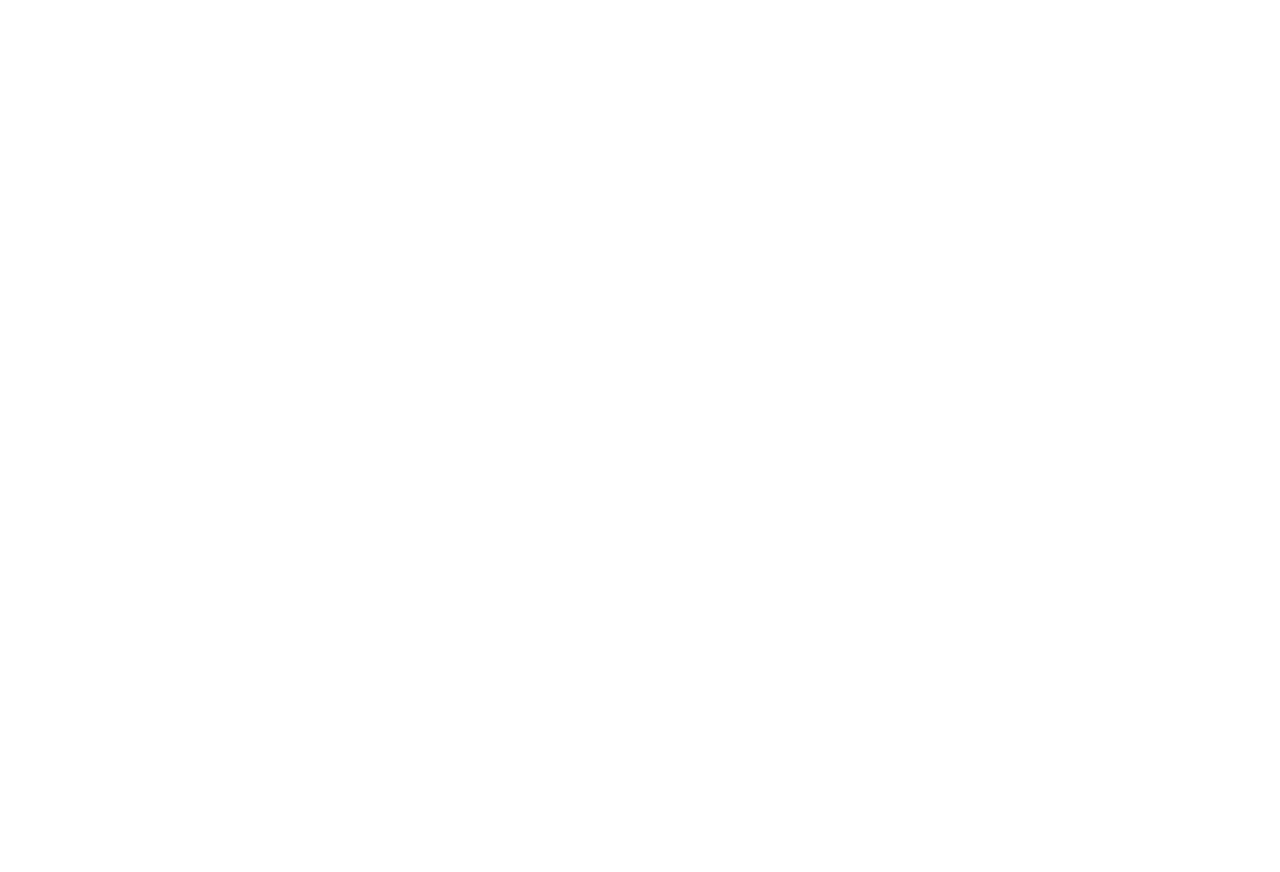
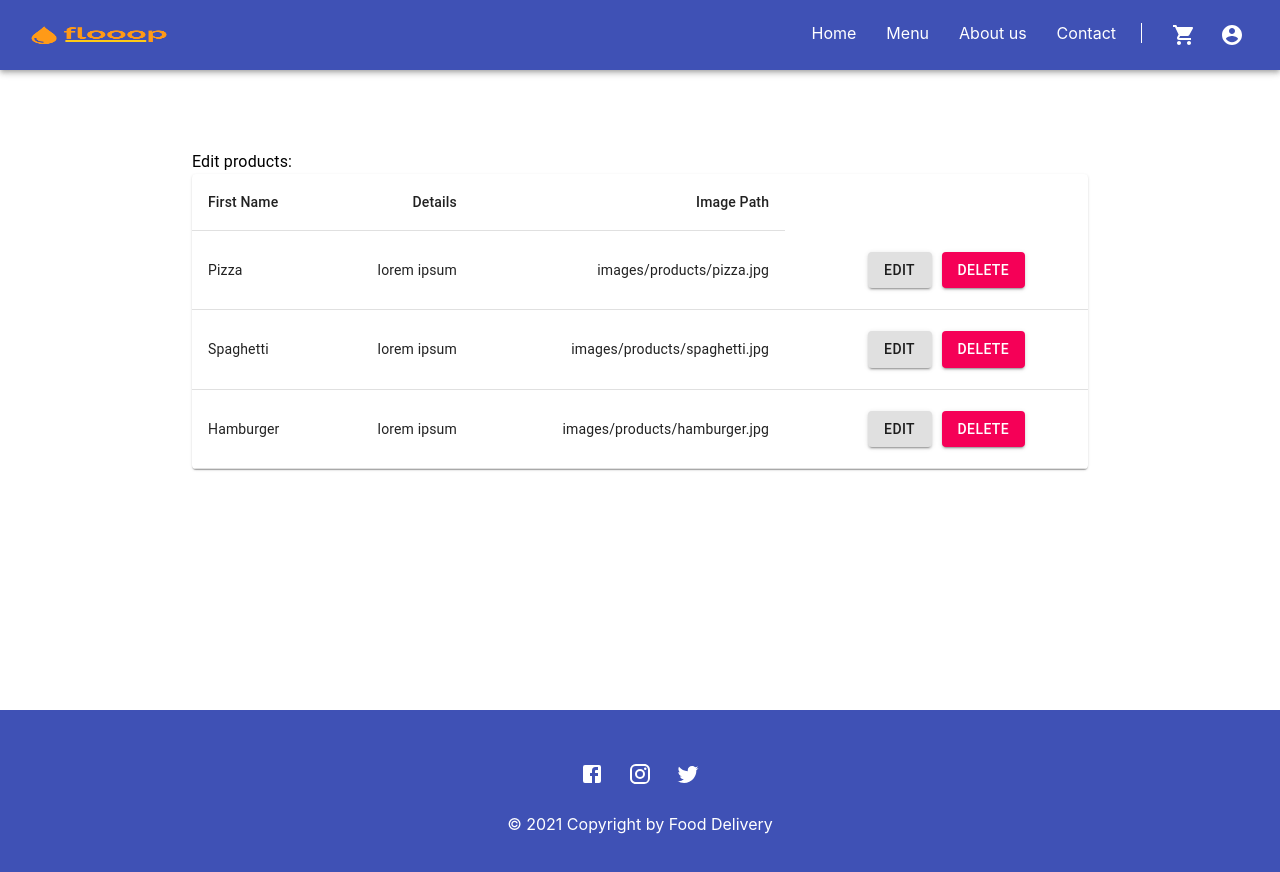
Before and after one commit to OpenSamples/FoodDeliveryFrontend, a React (Create React App) app in the folder frontend/: page /admin-edit-products in a window 1280 px wide. Shown: the top 872 px of the page. Before the commit the page ends 800 px from the top, so only its background shows below. Built offline with nearby package versions, Linux system fonts and the light colour scheme.

Commit message:
Created AdminEditProducts container

```diff
--- a/frontend/src/App.js
+++ b/frontend/src/App.js
@@ -9,6 +9,7 @@
 import Contact from './containers/Contact'
 import SingleProduct from './containers/SingleProduct'
 import AdminEditUsers from "./containers/AdminEditUsers";
+import AdminEditProducts from "./containers/AdminEditProducts";
 
 function App() {
 
@@ -23,6 +24,7 @@
       <Route path="/contact" component={Contact} />
       <Route path="/product/:id" component={SingleProduct} />
       <Route path="/admin-edit-users" component={AdminEditUsers} />
+      <Route path="/admin-edit-products" component={AdminEditProducts} />
     </>
   );
 }
--- /dev/null
+++ b/frontend/src/containers/AdminEditProducts.js
@@ -0,0 +1,96 @@
+import React, { useState } from "react";
+import Header from "../components/Header";
+import Footer from "../components/Footer";
+import { makeStyles } from "@material-ui/core/styles";
+
+import Table from "@material-ui/core/Table";
+import TableBody from "@material-ui/core/TableBody";
+import TableCell from "@material-ui/core/TableCell";
+import TableContainer from "@material-ui/core/TableContainer";
+import TableHead from "@material-ui/core/TableHead";
+import TableRow from "@material-ui/core/TableRow";
+import Paper from "@material-ui/core/Paper";
+import { Button, Typography } from "@material-ui/core";
+
+const useStyles = makeStyles(() => ({
+  body: {
+    width: "70%",
+    maxWidth: "1300px",
+    margin: "80px auto",
+    minHeight: "60vh",
+  },
+  table: {
+    minWidth: 650,
+  },
+  button: {
+    margin: "5px",
+  },
+}));
+function createData(name, detail, imageUrl, emailIsVerified) {
+  return { name, detail, imageUrl };
+}
+
+const rows = [
+  createData("Pizza", "lorem ipsum", "images/products/pizza.jpg"),
+  createData("Spaghetti", "lorem ipsum", "images/products/spaghetti.jpg"),
+  createData("Hamburger", "lorem ipsum", "images/products/hamburger.jpg"),
+];
+export default function AdminEditProducts() {
+  const classes = useStyles();
+
+  const [state, setState] = useState({
+    logged: true,
+  });
+
+  return (
+    <>
+      <Header />
+      <div className={classes.body}>
+        <Typography className={classes.textColor}>Edit products:</Typography>
+
+        <TableContainer component={Paper}>
+          <Table className={classes.table} aria-label="simple table">
+            <TableHead>
+              <TableRow>
+                <TableCell>First Name</TableCell>
+                <TableCell align="right">Details</TableCell>
+                <TableCell align="right">Image Path</TableCell>
+              </TableRow>
+            </TableHead>
+            <TableBody>
+              {rows.map((row) => (
+                <TableRow key={row.name}>
+                  <TableCell component="th" scope="row">
+                    {row.name}
+                  </TableCell>
+                  <TableCell align="right">{row.detail}</TableCell>
+                  <TableCell align="right">{row.imageUrl}</TableCell>
+                  <TableCell align="right">
+                    <Button
+                      type="submit"
+                      className={classes.button}
+                      variant="contained"
+                      color="warning"
+                    >
+                      Edit
+                    </Button>
+                    <Button
+                      type="submit"
+                      className={classes.button}
+                      variant="contained"
+                      color="secondary"
+                    >
+                      Delete
+                    </Button>
+                  </TableCell>
+                  <TableCell align="right">{row.protein}</TableCell>
+                </TableRow>
+              ))}
+            </TableBody>
+          </Table>
+        </TableContainer>
+      </div>
+      <Footer />
+    </>
+  );
+}
```
